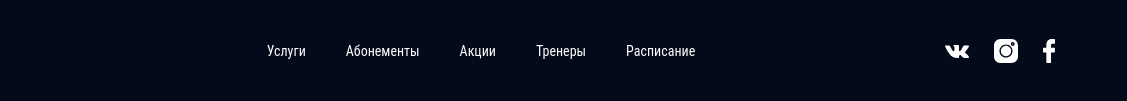
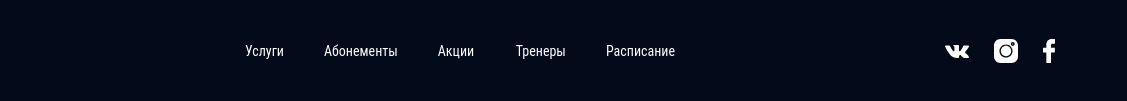
Before and after one commit to andrew28051985/fitness, a website built with webpack: page source/index.html in a window 1280 px wide. Shown: the part 5757-5858 px from the top of the page, 153-1280 px from the left. Built offline with nearby package versions, Linux system fonts and the light colour scheme; files whose address does not match are found by name.

Commit message:
FIX: footer 2

```diff
--- a/source/sass/blocks/footer-nav.scss
+++ b/source/sass/blocks/footer-nav.scss
@@ -1,9 +1,12 @@
 .footer-nav {
+  width: 100%;
+  /*
   display: flex;
   justify-content: flex-start;
-  align-items: center;
+  align-items: center;*/
   max-width: 920px;
-  margin-left: 41px;
+  //margin-left: 41px;
+  margin-right: 41px;
 
   @include vp-767 {
     align-items: flex-end;
@@ -14,19 +17,26 @@
 }
 
 .footer-nav__list {
+  /*
   display: flex;
   flex-wrap: wrap;
   justify-content: space-between;
   align-items: center;
-  align-self: flex-start;
+  align-self: flex-start;*/
+  display: grid;
+  justify-content: center;
+  align-items: center;
+  width: 100%;
   margin: 0;
-  margin-right: 40px;
+  //margin-right: 40px;
   padding: 0;
 
   list-style: none;
 
+  gap: 40px;
+  grid-template-columns: repeat(auto-fit, minmax(38px, min-content));
   @include vp-1199 {
-    margin-right: 30px;
+    //margin-right: 30px;
   }
   @include vp-767 {
     flex-direction: column;
@@ -37,7 +47,7 @@
   &--right {
     @include vp-767 {
       align-self: flex-start;
-      margin-right: 75px;
+      //margin-right: 75px;
       padding-top: 42px;
     }
   }
@@ -53,14 +63,13 @@
 }
 
 .footer-nav__item {
-  margin-right: 40px;
-
+  //margin-right: 40px;
   @include vp-1199 {
-    margin-right: 30px;
+    //margin-right: 30px;
   }
   @include vp-767 {
     margin-right: 0;
-    margin-bottom: 16px;
+    //margin-bottom: 16px;
   }
 }
 
```
Also changed, not shown: build/css/style.css, build/css/style.min.css, 1 other file.
